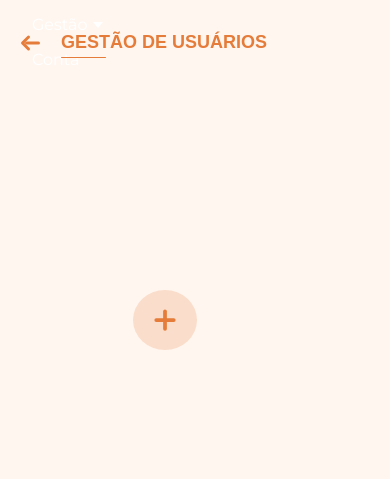
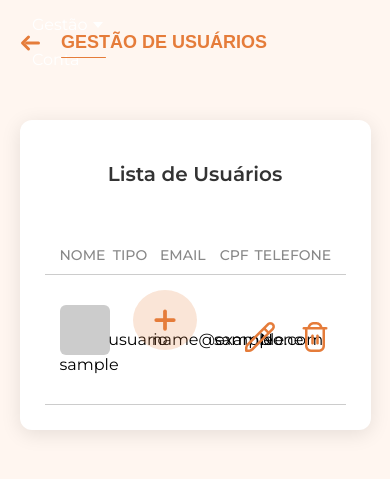
Before and after one commit to biancavaz/ProjetoFinal-Fluxee, a Flask app: page /usuarios/ in a window 390 px wide. Shown: the part 60-539 px from the top of the page. Run offline with Flask 3, Linux system fonts and the light colour scheme; the visitor is signed in with stand-in values (Sample User, id 1); data comes from the database, SQL or seed files in the repository; both versions use the stored data as it was after the commit.

Commit message:
user funcionando
pag para buscar user funcionando com as mesmas funcionalidades da pag de produtos hehehe

```diff
--- /dev/null
+++ b/app/static/css/gestao_usuarios.css
@@ -0,0 +1,311 @@
+/* ==========================
+   GESTÃO DE USUÁRIOS
+   ========================== */
+
+   html, body {
+  margin: 0;
+  padding: 0;
+  font-family: 'Montserrat', Arial, sans-serif;
+  background-color: #FFF6F0;
+}
+
+.gestao-container {
+    display: flex;
+    justify-content: center;
+    align-items: flex-start;
+    gap: 50px;
+    padding: 50px 0;
+}
+
+/* Box branca */
+.gestao-box {
+    width: 1850px;
+    background: #fff;
+    border-radius: 12px;
+    box-shadow: 0 4px 20px rgba(0,0,0,0.1);
+    padding-left: 40px;
+    padding-right: 40px;
+    padding-top: 30px;
+    padding-bottom: 40px;
+    box-sizing: border-box;
+}
+
+/* Título */
+.gestao-box-title {
+    font-size: 20px;
+    font-weight: 600;
+    margin-bottom: 50px;
+    color: #333;
+}
+
+/* Linha da tabela com espaçamento entre os dados */
+.gestao-linha {
+    display: flex;
+    align-items: center;
+    padding: 12px 0;
+    border-bottom: 1px solid #ccc;
+    height: auto;
+    background: transparent;
+}
+
+/* Remove margem da última */
+.gestao-linha:last-of-type {
+    margin-bottom: 0;
+}
+
+/* Linha dinâmica */
+.gestao-item {
+    display: flex;
+    align-items: center;
+    padding: 18px 15px;
+    border-bottom: 1px solid #ddd;
+    position: relative;
+}
+
+/* Cabeçalho */
+.gestao-cabecalho {
+    display: flex;
+    padding: 10px 15px;
+    font-weight: 500;
+    color: #888;
+    font-size: 14px;
+}
+
+/* Colunas */
+.coluna-usuario { width: 18%; text-align: left; }
+.coluna-tipo { width: 16%; text-align: center; }
+.coluna-email { width: 23%; text-align: center; }
+.coluna-cpf { width: 15%; text-align: center; }
+.coluna-telefone { width: 20%; text-align: center; }
+.coluna-acoes { width: 10%; text-align: right; }
+
+/* Linhas de dados */
+.linha-usuario { width: 18%; }
+.linha-tipo { width: 16%; text-align: center; }
+.linha-email { width: 23%; text-align: center; }
+.linha-cpf { width: 15%; text-align: center; }
+.linha-telefone { width: 20%; text-align: center; }
+.linha-acoes { width: 8%; text-align: right; }
+
+.linha-acoes {
+    display: flex;
+    justify-content: flex-end; /* mantém os botões à direita */
+    align-items: center;
+    gap: 25px; /* espaçamento entre os botões */
+}
+
+
+.gestao-linha.linha-dinamica {
+    padding: 30px 15px;
+}
+
+/* Linha separadora */
+.linha-titulos {
+    width: 100%;
+    height: 1px;
+    background: #ccc;
+}
+
+/* Botão à direita */
+.gestao-botao {
+    display: flex;
+    align-items: flex-start;
+}
+
+/* Imagem do usuário */
+.produto-img, .produto-img-placeholder {
+    width: 50px;
+    height: 50px;
+    border-radius: 6px;
+    margin-right: 10px;
+    vertical-align: middle;
+    display: inline-block;
+}
+
+.produto-img {
+    object-fit: cover;
+    border: 1px solid #D9D9D9;
+}
+
+.produto-img-placeholder {
+    background-color: #ccc;
+}
+
+/* Botões de ação */
+.linha-acoes img {
+    width: 30px;
+    height: 30px;
+    cursor: pointer;
+}
+
+/* Paginação */
+.paginacao {
+    display: flex;
+    justify-content: flex-end;
+    gap: 8px;
+    margin-top: 20px;
+    font-size: 14px;
+}
+
+.paginacao a {
+    text-decoration: none;
+    padding: 5px 10px;
+    border: 1px solid #ccc;
+    border-radius: 4px;
+    color: #333;
+}
+
+.paginacao .ativo {
+    font-weight: bold;
+    background: #333;
+    color: #fff;
+    border-color: #333;
+}
+
+/* Modal de confirmação */
+.modal {
+    display: none;
+    position: fixed;
+    top: 0;
+    left: 0;
+    width: 100%;
+    height: 100%;
+    background: rgba(0,0,0,0.5);
+    justify-content: center;
+    align-items: center;
+    z-index: 1000;
+}
+
+.modal-conteudo {
+    background: #fff;
+    padding: 30px 40px;
+    border-radius: 10px;
+    text-align: center;
+    font-size: 20px;
+    max-width: 600px;
+    width: 90%;
+    box-shadow: 0 5px 20px rgba(0,0,0,0.3);
+}
+
+.botoes-modal {
+    margin-top: 40px;
+    display: flex;
+    gap: 40px;
+    justify-content:center;
+}
+
+.botoes-modal button {
+    padding: 12px 25px;
+    border: none;
+    border-radius: 5px;
+    cursor: pointer;
+    font-weight: 400;
+    font-size: 16px;
+}
+
+#btn-cancelar {
+    background: #D9D9D9;
+    color: #333;
+}
+
+#btn-confirmar {
+    background: #E57C3A;
+    color: #fff;
+}
+
+/* Responsividade */
+@media (max-width: 1150px) {
+    .gestao-container {
+        flex-direction: column;
+        align-items: center;
+    }
+
+    .gestao-box {
+        width: 90%;
+        height: auto;
+    }
+
+    .gestao-botao {
+        margin-top: 20px;
+    }
+}
+
+@media (max-width: 700px) {
+    .gestao-box {
+        padding: 25px;
+    }
+
+    .gestao-box-title {
+        text-align: center;
+    }
+
+    .gestao-linha {
+        margin-bottom: 45px;
+    }
+}
+
+.produto-img, .produto-img-placeholder {
+    width: 50px;
+    height: 50px;
+    border-radius: 6px;
+    margin-right: 10px;
+    vertical-align: middle;
+    display: inline-block;
+}
+
+.produto-img {
+    object-fit: cover;
+    border: 1px solid #D9D9D9;
+}
+
+.produto-img-placeholder {
+    background-color: #ccc; /* cinza claro */
+}
+
+/* Modal básico */
+#imagem-modal {
+    display: none;
+    position: fixed;
+    z-index: 1000;
+    padding-top: 60px;
+    left: 0;
+    top: 0;
+    width: 100%;
+    height: 100%;
+    overflow: auto;
+    background-color: rgba(0,0,0,0.8); /* fundo escuro */
+    justify-content: center;
+    align-items: center;
+}
+
+#imagem-modal .modal-conteudo {
+    margin: auto;
+    display: block;
+    max-height: 80%;      /* limita altura */
+    border: 2px solid #fff;
+    border-radius: 5px;
+    box-shadow: 0 5px 20px rgba(0,0,0,0.3);
+}
+
+#imagem-modal .fechar {
+    position: absolute;
+    top: 20px;
+    right: 35px;
+    color: #fff;
+    font-size: 40px;
+    font-weight: bold;
+    cursor: pointer;
+    transition: 0.2s;
+}
+
+#imagem-modal .fechar:hover {
+    color: #ccc;
+}
+
+#imagem-modal #caption {
+    margin: 15px auto;
+    display: block;
+    text-align: center;
+    color: #fff;
+    font-size: 18px;
+}
--- a/app/templates/usuarios.html
+++ b/app/templates/usuarios.html
@@ -2,21 +2,118 @@
 <html lang="pt-BR">
 <head>
     <meta charset="UTF-8">
-    <title>Homepage</title>
-    <link rel="stylesheet" href="{{ url_for('static', filename='css/home.css') }}">
+    <title>Gestão de Usuários</title>
+    <link rel="stylesheet" href="{{ url_for('static', filename='css/gestao_usuarios.css') }}">
 </head>
 <body>
 
-    <!-- Inclui o header -->
+    <!-- HEADER -->
     {% include 'componentes/header/header.html' %}
 
-     <!-- Inclui o título -->
+    <!-- TÍTULO -->
     {% with texto="GESTÃO DE USUÁRIOS" %}
         {% include 'componentes/titulos/titulo.html' %}
     {% endwith %}
 
-    <!-- Chamando o componente do botão -->
+    <!-- BOTÃO DE ADICIONAR USUÁRIO -->
     {% include 'componentes/botoes/botao_gestao_add_usuarios.html' %}
 
+    <!-- CONTAINER GERAL -->
+    <div class="gestao-container">
+
+        <!-- BOX BRANCA -->
+        <div class="gestao-box">
+
+            <h2 class="gestao-box-title">Lista de Usuários</h2>
+
+            <!-- TABELA DE USUÁRIOS -->
+            <div class="gestao-tabela">
+
+                <!-- Cabeçalho das colunas -->
+                <div class="gestao-cabecalho">
+                    <span class="coluna-usuario">NOME</span>
+                    <span class="coluna-tipo">TIPO</span>
+                    <span class="coluna-email">EMAIL</span>
+                    <span class="coluna-cpf">CPF</span>
+                    <span class="coluna-telefone">TELEFONE</span>
+                </div>
+
+                <div class="linha-titulos"></div>
+
+                {% for u in usuarios %}
+                    <div class="gestao-linha linha-dinamica">
+                        <span class="linha-usuario">
+                            {% if u.imagem_perfil %}
+                                <img src="{{ url_for('static', filename='uploads/usuarios/' + u.imagem_perfil) }}"
+                                    alt="{{ u.nome }}" class="produto-img">
+                            {% else %}
+                                <div class="produto-img-placeholder"></div>
+                            {% endif %}
+                            {{ u.nome }}
+                        </span>
+                        <span class="linha-tipo">{{ u.tipo_usuario }}</span>
+                        <span class="linha-email">{{ u.email }}</span>
+                        <span class="linha-cpf">{{ u.cpf }}</span>
+                        <span class="linha-telefone">{{ u.telefone }}</span>
+                        <span class="linha-acoes">
+                            <a href="{{ url_for('editar_usuario', id=u.id) }}" class="btn-edit">
+                                <img src="{{ url_for('static', filename='icons/edit.png') }}" alt="editar">
+                            </a>
+                            <a href="javascript:void(0);"
+                            class="btn-delete"
+                            data-nome="{{ u.nome }}"
+                            data-link="{{ url_for('deletar_usuario', id=u.id) }}">
+                                <img src="{{ url_for('static', filename='icons/delete.png') }}" alt="excluir">
+                            </a>
+                        </span>
+                    </div>
+
+                {% endfor %}
+
+                {% if mostrar_paginacao %}
+                <div class="paginacao">
+                    {% if pagination.has_prev %}
+                        <a href="{{ url_for('usuarios', page=pagination.prev_num) }}">&laquo; Anterior</a>
+                    {% endif %}
+
+                    {% for p in range(1, pagination.pages + 1) %}
+                        {% if p == pagina_atual %}
+                            <span class="ativo">{{ p }}</span>
+                        {% else %}
+                            <a href="{{ url_for('usuarios', page=p) }}">{{ p }}</a>
+                        {% endif %}
+                    {% endfor %}
+
+                    {% if pagination.has_next %}
+                        <a href="{{ url_for('usuarios', page=pagination.next_num) }}">Próximo &raquo;</a>
+                    {% endif %}
+                </div>
+                {% endif %}
+
+            </div>
+
+        </div> <!-- Fim gestao-box -->
+
+    </div> <!-- Fim gestao-container -->
+
+    <!-- MODAL DE CONFIRMAÇÃO DE EXCLUSÃO -->
+    <div id="modal-excluir" class="modal">
+        <div class="modal-conteudo">
+            <p id="mensagem-excluir">Tem certeza que deseja excluir este usuário?</p>
+            <div class="botoes-modal">
+                <button id="btn-cancelar">Cancelar</button>
+                <button id="btn-confirmar">Confirmar</button>
+            </div>
+        </div>
+    </div>
+
+    <div id="imagem-modal" class="modal">
+        <span class="fechar">&times;</span>
+        <img class="modal-conteudo" id="img-modal">
+        <div id="caption"></div>
+    </div>
+
+
+    <script src="{{ url_for('static', filename='js/box_confirmacao.js') }}"></script>
 </body>
 </html>
--- a/app/view.py
+++ b/app/view.py
@@ -6,6 +6,8 @@ from app import app, db
 from app.forms import UserForm, LoginForm
 from app.models import Fornecedor, Produto, TipoProduto, UnidadeMedida, User
 from werkzeug.utils import secure_filename
+from werkzeug.security import generate_password_hash
+
 
 # Configurar pasta de upload
 UPLOAD_FOLDER = 'static/uploads/produtos'
@@ -228,7 +230,37 @@ def adicionar_servico():
 @app.route('/usuarios/')
 @login_required
 def usuarios():
-    return render_template('usuarios.html')
+    pagina_atual = request.args.get('page', 1, type=int)
+    por_pagina = 10
+    pagination = User.query.order_by(User.id).paginate(page=pagina_atual, per_page=por_pagina)
+    usuarios = pagination.items
+    mostrar_paginacao = pagination.pages > 1
+
+    return render_template(
+        'usuarios.html',
+        usuarios=usuarios,
+        pagination=pagination,
+        pagina_atual=pagina_atual,
+        mostrar_paginacao=mostrar_paginacao
+    )
+
+
+# Editar usuário
+@app.route('/usuarios/editar/<int:id>')
+@login_required
+def editar_usuario(id):
+    usuario = User.query.get_or_404(id)
+    return render_template('editar_usuario.html', usuario=usuario)
+
+
+# Deletar usuário
+@app.route('/usuarios/deletar/<int:id>')
+@login_required
+def deletar_usuario(id):
+    usuario = User.query.get_or_404(id)
+    db.session.delete(usuario)
+    db.session.commit()
+    return redirect(url_for('usuarios'))
 
 
 # -------------------------
@@ -256,17 +288,17 @@ def adicionar_usuario():
         except:
             data_nascimento = None
 
-        # Verifica se enviou arquivo
         imagem_file = request.files.get('imagem_perfil')
-        caminho_imagem = None
+        nome_imagem = None
+        UPLOAD_FOLDER = os.path.join(app.static_folder, 'uploads', 'usuarios')
+        os.makedirs(UPLOAD_FOLDER, exist_ok=True)
+
         if imagem_file and imagem_file.filename != '':
             nome_seguro = secure_filename(imagem_file.filename)
-            caminho_imagem = os.path.join(app.config['UPLOAD_FOLDER'], nome_seguro)
-            # cria pasta se não existir
-            os.makedirs(app.config['UPLOAD_FOLDER'], exist_ok=True)
-            imagem_file.save(caminho_imagem)
+            caminho_completo = os.path.join(UPLOAD_FOLDER, nome_seguro)
+            imagem_file.save(caminho_completo)
+            nome_imagem = nome_seguro  # só salva o nome no banco
 
-        # Criar novo usuário
         novo_usuario = User(
             nome=nome,
             data_nascimento=data_nascimento,
@@ -275,8 +307,8 @@ def adicionar_usuario():
             cpf=cpf,
             telefone=telefone,
             tipo_usuario=tipo_usuario,
-            senha="senha_temporaria",
-            imagem_perfil=caminho_imagem  # salva caminho da imagem no DB
+            senha=generate_password_hash("senha_temporaria"),
+            imagem_perfil=nome_imagem  # agora vai funcionar no template
         )
 
         db.session.add(novo_usuario)
```
Also changed, not shown: app/static/css/botoes/botao_gestao_add_produto.css (+9 -9 lines), instance/fluxee.db.
